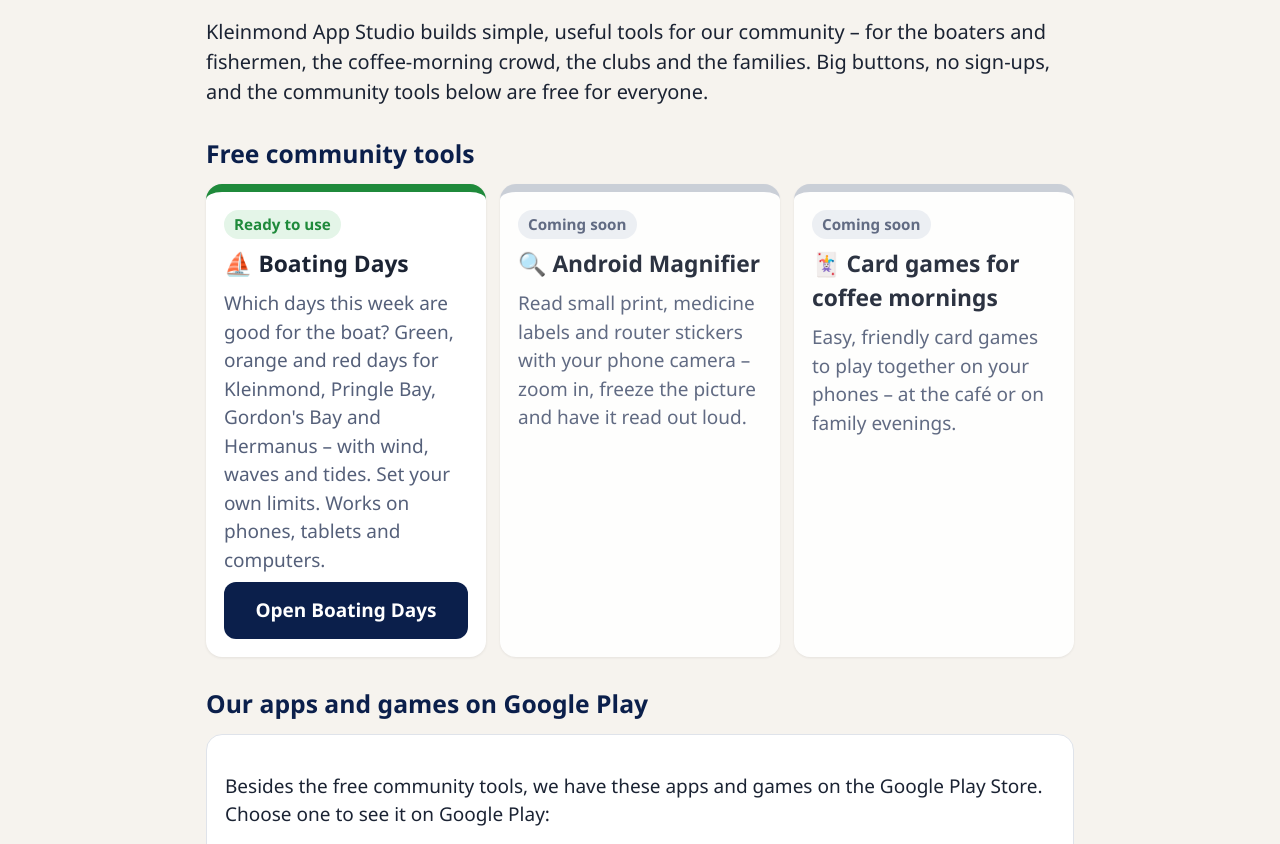
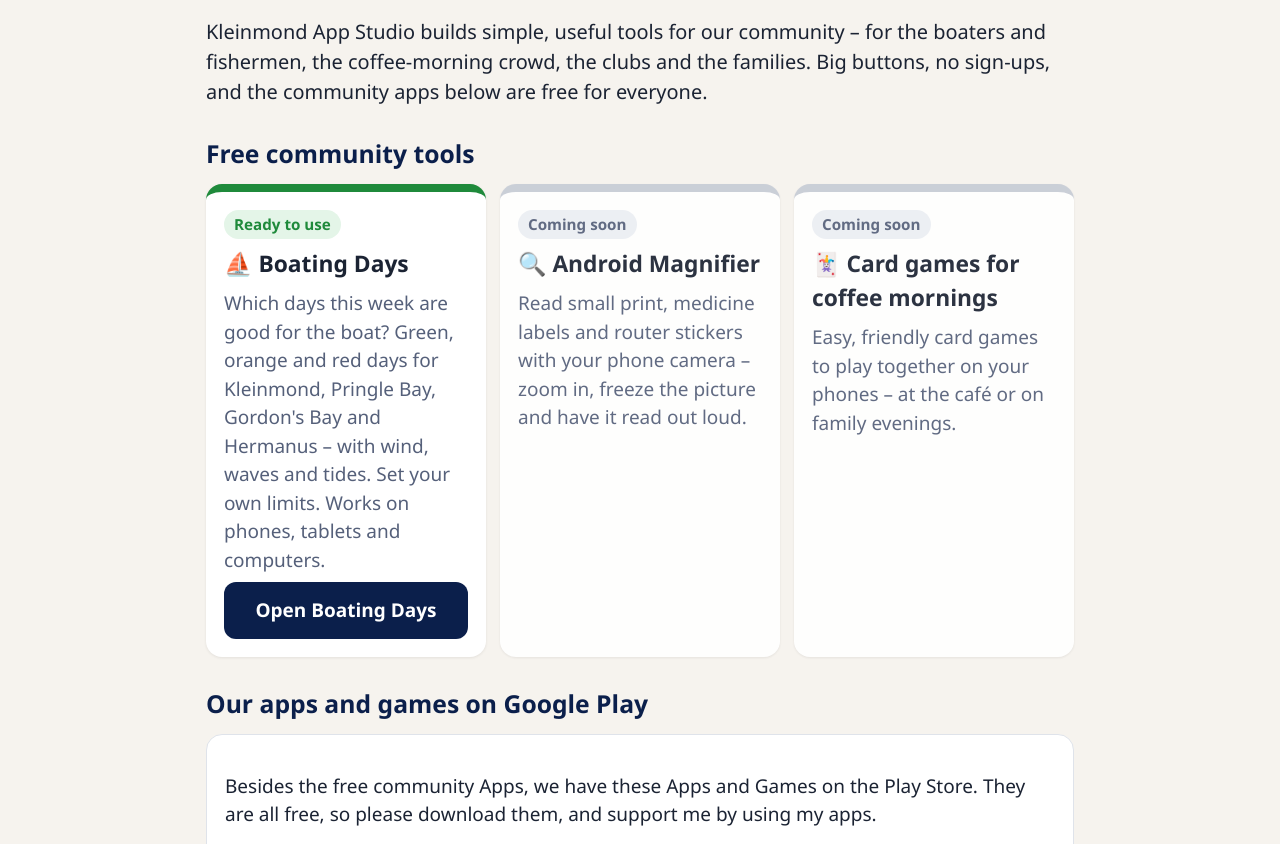
Before and after one commit to KleinmondAppStudio/kleinmondappstudio.github.io, a plain HTML site: page index.html in a window 1280 px wide. Shown: the part 468-1312 px from the top of the page. Drawn offline with Linux system fonts and the light colour scheme.

Commit message:
chnage wording1

```diff
--- a/index.html
+++ b/index.html
@@ -62,7 +62,7 @@
 </header>
 
 <main class="wrap">
-  <p class="intro">Kleinmond App Studio builds simple, useful tools for our community – for the boaters and fishermen, the coffee-morning crowd, the clubs and the families. Big buttons, no sign-ups, and the community tools below are free for everyone.</p>
+  <p class="intro">Kleinmond App Studio builds simple, useful tools for our community – for the boaters and fishermen, the coffee-morning crowd, the clubs and the families. Big buttons, no sign-ups, and the community apps below are free for everyone.</p>
 
   <h2>Free community tools</h2>
   <div class="cards">
@@ -86,7 +86,7 @@
 
   <h2>Our apps and games on Google Play</h2>
   <div class="apps">
-    <p>Besides the free community tools, we have these apps and games on the Google Play Store. Choose one to see it on Google Play:</p>
+    <p>Besides the free community Apps, we have these Apps and Games on the Play Store. They are all free, so please download them, and support me by using my apps.</p>
     <ul>
       <li><a href="https://play.google.com/store/apps/details?id=com.mossiedeveloper.wifi_analyzer_network_tools">WiFi Analyzer &amp; Network Tools</a></li>
       <li><a href="https://play.google.com/store/apps/details?id=com.mossiedeveloper.wifi_survey_suite">Wifi Survey Suite: Analyzer</a></li>
```
